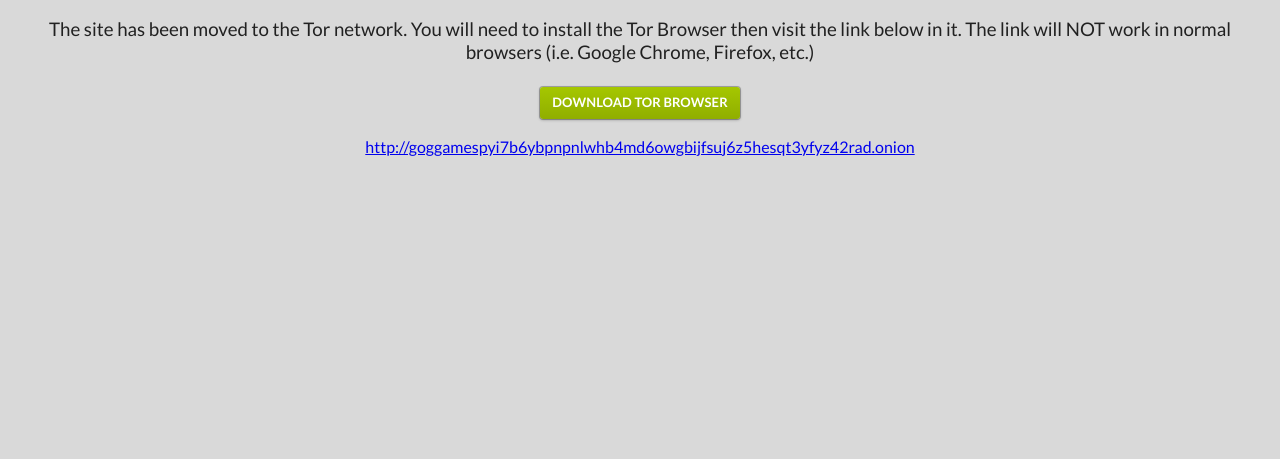
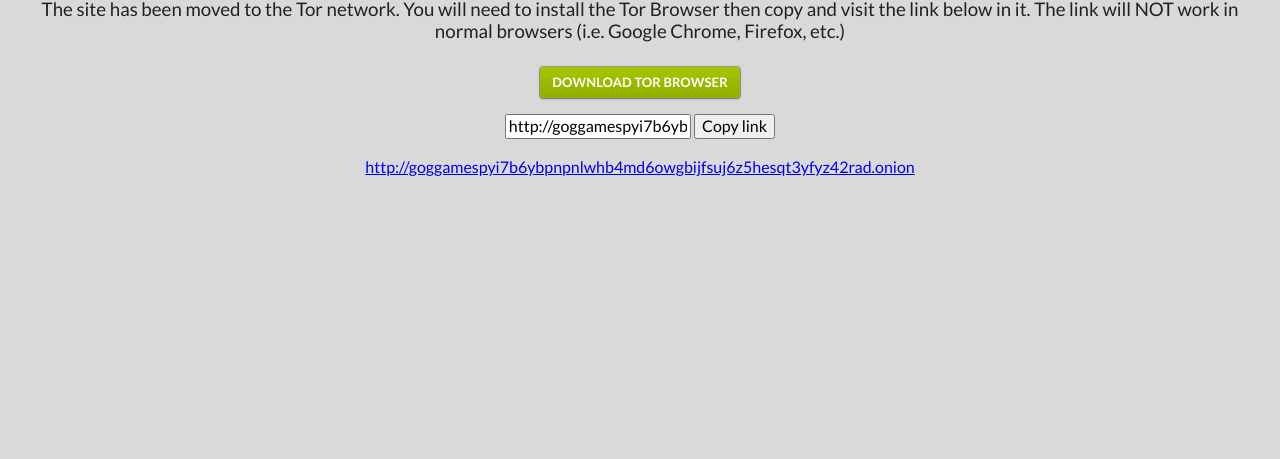
Before and after one commit to GOG-Games-com/homepage, a plain HTML site: page index.html in a window 1280 px wide. Shown: the part 341-800 px from the top of the page. Drawn offline with nearby package versions, Linux system fonts and the light colour scheme.

Commit message:
Update index.html

```diff
--- a/index.html
+++ b/index.html
@@ -16,11 +16,39 @@
   <body>
     <div>
       <h1>We have moved.</h1>
-      <h3>The site has been moved to the Tor network. You will need to install the Tor Browser then visit the link below in it. The link will NOT work in normal browsers (i.e. Google Chrome, Firefox, etc.)</h3>
+      <h3>The site has been moved to the Tor network. You will need to install the Tor Browser then copy and visit the link below in it. The link will NOT work in normal browsers (i.e. Google Chrome, Firefox, etc.)</h3>
             <p>
         <a class="btn" href="https://www.torproject.org/download/" target="_blank">Download Tor Browser</a>
       </p>
+
+      <input type="text" value="http://goggamespyi7b6ybpnpnlwhb4md6owgbijfsuj6z5hesqt3yfyz42rad.onion" id="torlink">
+
+<div class="tooltip">
+<button onclick="myFunction()" onmouseout="outFunc()">
+  <span class="tooltiptext" id="myTooltip">Copy to clipboard</span>
+  Copy link
+  </button>
+</div>
+
       <p><a href="http://goggamespyi7b6ybpnpnlwhb4md6owgbijfsuj6z5hesqt3yfyz42rad.onion">http://goggamespyi7b6ybpnpnlwhb4md6owgbijfsuj6z5hesqt3yfyz42rad.onion</a></p>
     </div>
   </body>
+
+<script>
+function myFunction() {
+  var copyText = document.getElementById("myInput");
+  copyText.select();
+  copyText.setSelectionRange(0, 99999);
+  navigator.clipboard.writeText(copyText.value);
+
+  var tooltip = document.getElementById("myTooltip");
+  tooltip.innerHTML = "Copied: " + copyText.value;
+}
+
+function outFunc() {
+  var tooltip = document.getElementById("myTooltip");
+  tooltip.innerHTML = "Copy to clipboard";
+}
+</script>
+
 </html>
```
